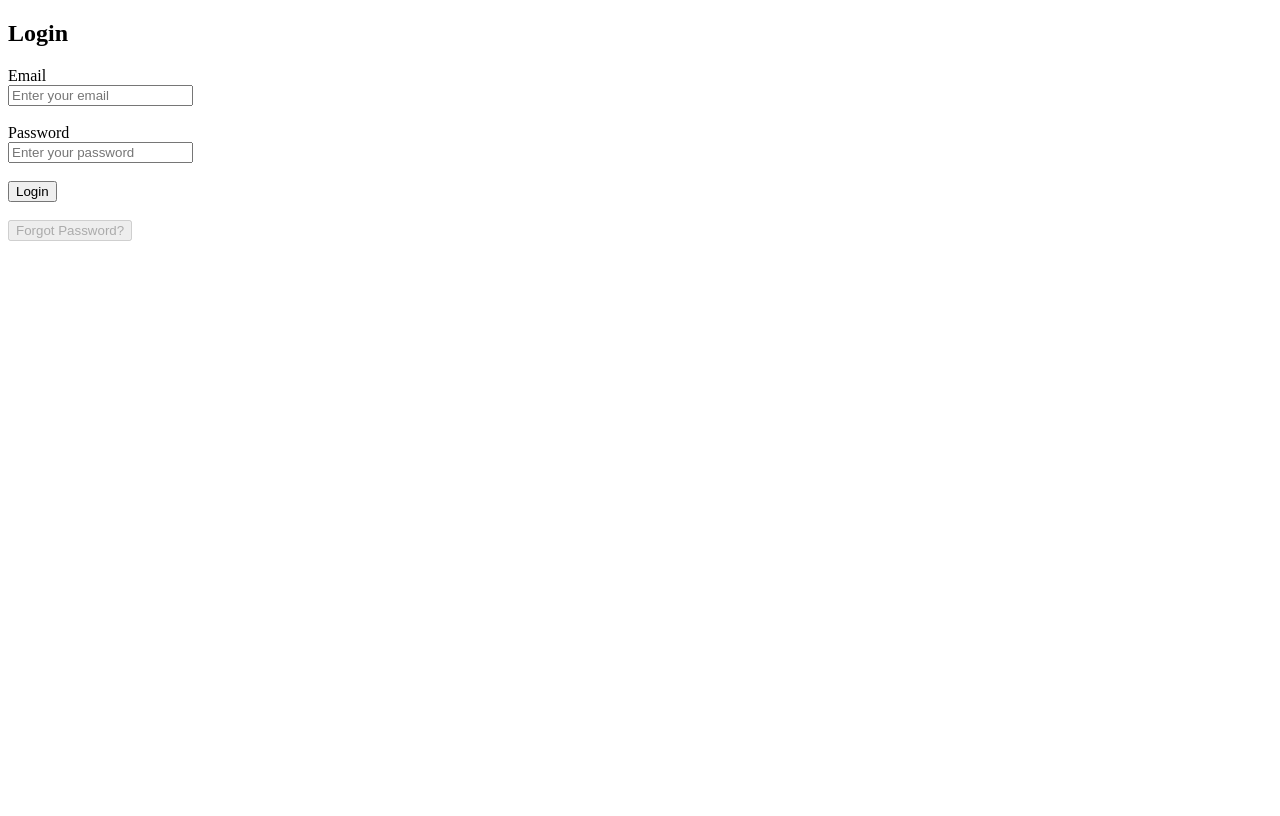
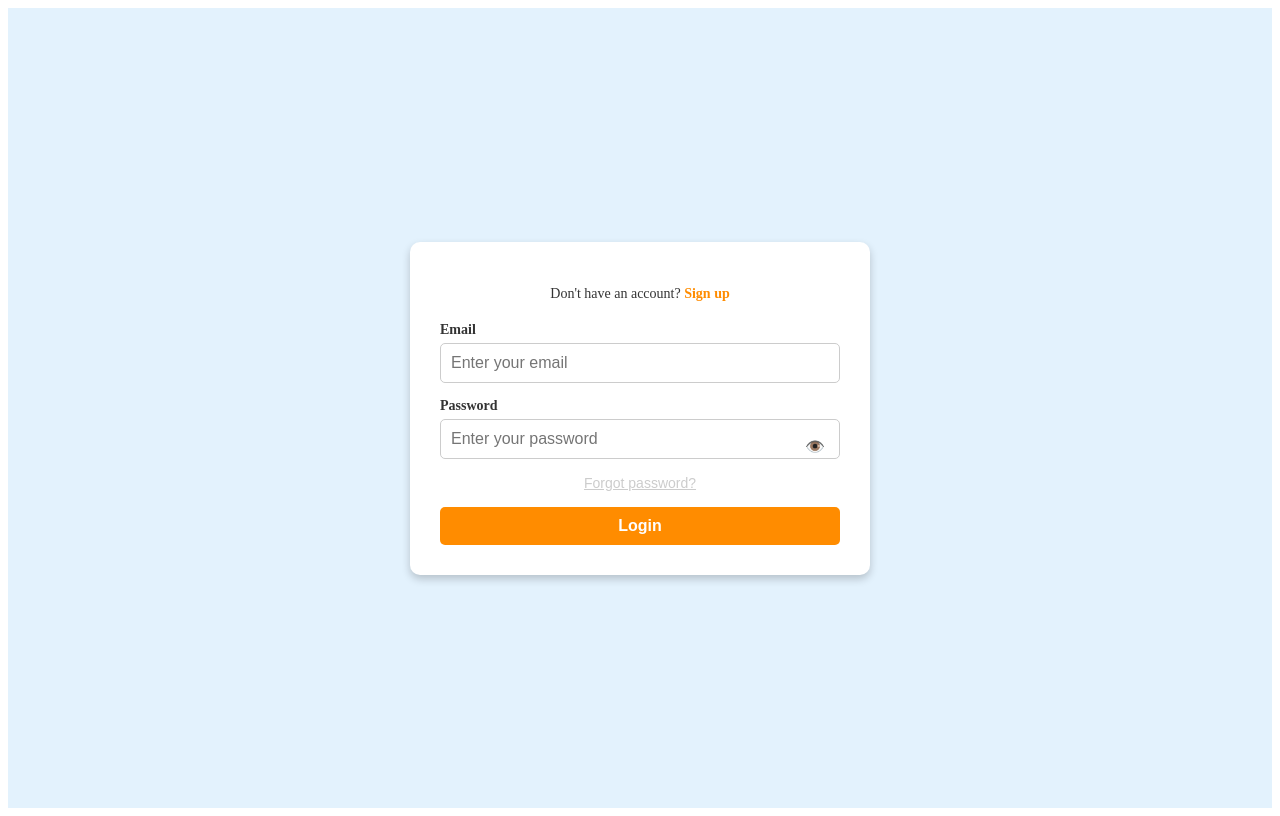
Before and after one commit to argjirashala/FullStack_Project, a React (Vite) app in the folder patient-management/: page /login in a window 1280 px wide. Built offline with nearby package versions, Linux system fonts and the light colour scheme; no server answers.

Commit message:
Styling the Login for both patients and doctors, add better error handling, show errors appropriately

```diff
--- /dev/null
+++ b/patient-management/src/components/Login/DoctorLogin.css
@@ -0,0 +1,81 @@
+.doctor-login-container {
+  display: flex;
+  justify-content: center;
+  align-items: center;
+  height: 100vh;
+  background-color: #a0c4ee;
+}
+
+.doctor-login-box {
+  background-color: white;
+  padding: 30px;
+  border-radius: 10px;
+  box-shadow: 0 4px 8px rgba(0, 0, 0, 0.2);
+  width: 100%;
+  max-width: 400px;
+  text-align: center;
+}
+
+.doctor-login-title {
+  margin-bottom: 20px;
+  font-size: 24px;
+  color: #2a23a2;
+}
+
+.doctor-login-form {
+  display: flex;
+  flex-direction: column;
+}
+
+.doctor-login-label {
+  text-align: left;
+  font-size: 14px;
+  font-weight: bold;
+  margin-bottom: 5px;
+  color: #333;
+}
+
+.doctor-login-input {
+  padding: 10px;
+  font-size: 16px;
+  border: 1px solid #ccc;
+  border-radius: 5px;
+  margin-bottom: 15px;
+  width: 100%;
+  box-sizing: border-box;
+  padding-right: 50px;
+}
+
+.doctor-login-input:focus {
+  outline: none;
+  border-color: #2a23a2;
+  box-shadow: 0 0 5px #2a23a2;
+}
+
+.doctor-password-container {
+  position: relative;
+}
+
+.doctor-login-button {
+  background-color: #2a23a2;
+  color: white;
+  font-size: 16px;
+  font-weight: bold;
+  padding: 10px;
+  border: none;
+  border-radius: 5px;
+  cursor: pointer;
+  transition: background-color 0.3s ease;
+}
+
+.doctor-login-button:hover {
+  background-color: #161176;
+}
+
+.doctor-login-error {
+  color: red;
+  font-weight: bold;
+  margin-bottom: 15px;
+  text-align: left;
+  font-size: 14px;
+}
--- a/patient-management/src/components/Login/DoctorLogin.jsx
+++ b/patient-management/src/components/Login/DoctorLogin.jsx
@@ -2,10 +2,12 @@ import { useState } from "react";
 import { useNavigate } from "react-router-dom";
 import { db } from "../../firebase-config";
 import { collection, query, where, getDocs } from "firebase/firestore";
+import "./DoctorLogin.css";
 
 const DoctorLogin = () => {
   const [doctorId, setDoctorId] = useState("");
   const [password, setPassword] = useState("");
+  const [error, setError] = useState("");
   const navigate = useNavigate();
 
   const handleLogin = async (e) => {
@@ -13,7 +15,6 @@ const DoctorLogin = () => {
 
     try {
       const doctorsCollectionRef = collection(db, "doctors");
-      // Correct the field name to match Firestore
       const q = query(doctorsCollectionRef, where("doctorID", "==", doctorId));
       const querySnapshot = await getDocs(q);
 
@@ -23,56 +24,59 @@ const DoctorLogin = () => {
         if (password === doctorData.password) {
           console.log("Doctor logged in successfully:", doctorData);
 
-          // Save doctor data in localStorage
           localStorage.setItem("doctorData", JSON.stringify(doctorData));
 
-          // Navigate to the doctor's home page
           navigate("/doctor/home");
         } else {
-          alert("Invalid password. Please try again.");
+          setError("Invalid password. Please try again.");
         }
       } else {
-        alert("Doctor ID not found. Please check your credentials.");
+        setError("Doctor ID not found. Please check your credentials.");
       }
     } catch (error) {
       console.error("Error during login:", error);
-      alert("An error occurred. Please try again.");
+      setError("An error occurred. Please try again.");
     }
   };
 
   return (
-    <div>
-      <form onSubmit={handleLogin}>
-        <h2>Doctor Login</h2>
-
-        <label htmlFor="doctorId">Doctor ID</label>
-        <br />
+    <div className="doctor-login-container">
+      <div className="doctor-login-box">
+        <h2 className="doctor-login-title">Doctor Login</h2>
+        {error && <p className="doctor-login-error">{error}</p>}
+        <form onSubmit={handleLogin} className="doctor-login-form">
+          <label htmlFor="doctorId" className="doctor-login-label">
+            Doctor ID
+          </label>
           <input
             type="text"
             id="doctorId"
+            className="doctor-login-input"
             value={doctorId}
             onChange={(e) => setDoctorId(e.target.value)}
             placeholder="Enter your Doctor ID"
             required
           />
-        <br />
-        <br />
 
-        <label htmlFor="password">Password</label>
-        <br />
+          <label htmlFor="password" className="doctor-login-label">
+            Password
+          </label>
+          <div className="doctor-password-container">
             <input
               type="password"
               id="password"
+              className="doctor-login-input"
               value={password}
               onChange={(e) => setPassword(e.target.value)}
               placeholder="Enter your Password"
               required
             />
-        <br />
-        <br />
-
-        <button type="submit">Login</button>
+          </div>
+          <button type="submit" className="doctor-login-button">
+            Login
+          </button>
         </form>
+      </div>
     </div>
   );
 };
--- /dev/null
+++ b/patient-management/src/components/Login/Login.css
@@ -0,0 +1,122 @@
+.login-container {
+  display: flex;
+  justify-content: center;
+  align-items: center;
+  height: 100vh;
+  background-color: #e3f2fd;
+}
+
+.login-box {
+  background-color: white;
+  padding: 30px;
+  border-radius: 10px;
+  box-shadow: 0 4px 8px rgba(0, 0, 0, 0.2);
+  width: 100%;
+  max-width: 400px;
+  text-align: center;
+}
+
+.signup-text {
+  margin-bottom: 20px;
+  font-size: 14px;
+  color: #333;
+}
+
+.signup-link {
+  color: #ff8c00;
+  text-decoration: none;
+  font-weight: bold;
+}
+
+.signup-link:hover {
+  text-decoration: underline;
+}
+
+.login-form {
+  display: flex;
+  flex-direction: column;
+}
+
+.login-label {
+  text-align: left;
+  font-size: 14px;
+  font-weight: bold;
+  margin-bottom: 5px;
+  color: #333;
+}
+
+.login-input {
+  padding: 10px;
+  font-size: 16px;
+  border: 1px solid #ccc;
+  border-radius: 5px;
+  margin-bottom: 15px;
+  width: 100%;
+  box-sizing: border-box;
+  padding-right: 50px;
+}
+
+.login-input:focus {
+  outline: none;
+  border-color: #ff8c00;
+  box-shadow: 0 0 5px #ff8c00;
+}
+
+.password-container {
+  position: relative;
+}
+
+.toggle-password {
+  position: absolute;
+  top: 50%;
+  right: 10px;
+  transform: translateY(-50%);
+  background: none;
+  border: none;
+  font-size: 1rem;
+  cursor: pointer;
+  padding: 5px;
+}
+
+.toggle-password:focus {
+  outline: none;
+}
+
+.forgot-password {
+  background: none;
+  border: none;
+  color: #ff8c00;
+  font-size: 14px;
+  margin-bottom: 15px;
+  cursor: pointer;
+  text-decoration: underline;
+}
+
+.forgot-password:disabled {
+  color: #ccc;
+  cursor: not-allowed;
+}
+
+.login-button {
+  background-color: #ff8c00;
+  color: white;
+  font-size: 16px;
+  font-weight: bold;
+  padding: 10px;
+  border: none;
+  border-radius: 5px;
+  cursor: pointer;
+  transition: background-color 0.3s ease;
+}
+
+.login-button:hover {
+  background-color: #e67e00;
+}
+
+.login-error {
+  color: red;
+  font-weight: bold;
+  margin-bottom: 15px;
+  text-align: center;
+  font-size: 14px;
+}
--- a/patient-management/src/components/Login/Login.jsx
+++ b/patient-management/src/components/Login/Login.jsx
@@ -2,24 +2,36 @@ import { useState } from "react";
 import { getAuth, signInWithEmailAndPassword, sendPasswordResetEmail } from "firebase/auth";
 import { useNavigate } from "react-router-dom";
 import { db } from "../../firebase-config";
-import { doc, getDoc } from "firebase/firestore";
+import { doc, getDoc, collection, query, where, getDocs } from "firebase/firestore";
+import "./Login.css";
 
 const Login = () => {
   const [email, setEmail] = useState("");
   const [password, setPassword] = useState("");
+  const [showPassword, setShowPassword] = useState(false);
+  const [error, setError] = useState("");
   const navigate = useNavigate();
+
 
   const handleLogin = async (e) => {
     e.preventDefault();
+    setError("");
 
     try {
+      const usersCollectionRef = collection(db, "patients");
+      const emailQuery = query(usersCollectionRef, where("email", "==", email));
+      const emailSnapshot = await getDocs(emailQuery);
+
+      if (emailSnapshot.empty) {
+        setError("No account found with this email. Please sign up or check your email address.");
+        return;
+      }
+
       const auth = getAuth();
-      const userCredential = await signInWithEmailAndPassword(auth, email, password);
+      await signInWithEmailAndPassword(auth, email, password);
 
-      const user = userCredential.user;
-      console.log("Logged in successfully:", user);
-
-      const patientDocRef = doc(db, "patients", user.uid);
+      const userCredential = auth.currentUser;
+      const patientDocRef = doc(db, "patients", userCredential.uid);
       const patientDoc = await getDoc(patientDocRef);
 
       if (patientDoc.exists()) {
@@ -28,74 +40,97 @@ const Login = () => {
 
         navigate("/patient/home", { state: { patientData } });
       } else {
-        alert("Patient record not found in Firestore!");
+        setError("Patient record not found in Firestore.");
       }
     } catch (error) {
-      console.error("Error during login:", error);
-      alert(error.message);
+      if (error.code === "auth/invalid-credential") {
+        setError("Incorrect password. Please try again.");
+      } else if (error.code === "auth/invalid-email") {
+        setError("Invalid email format. Please check and try again.");
+      } else {
+        setError("An unexpected error occurred. Please try again later.");
+      }
     }
   };
 
   const handleForgotPassword = async () => {
+    setError("");
+
     if (!email) {
-      alert("Please enter your email to reset your password.");
+      setError("Please enter your email to reset your password.");
       return;
     }
 
     try {
       const auth = getAuth();
       await sendPasswordResetEmail(auth, email);
-
-      alert("Password reset email sent! Check your inbox.");
+      setError("Password reset email sent! Check your inbox.");
     } catch (error) {
       console.error("Error sending password reset email:", error);
-      alert(error.message);
+      setError("Error sending password reset email. Please try again.");
     }
   };
 
   return (
-    <div>
-      <form onSubmit={handleLogin}>
-        <h2>Login</h2>
-
-        <label htmlFor="email">Email</label>
-        <br />
+    <div className="login-container">
+      <div className="login-box">
+        <p className="signup-text">
+          Don&apos;t have an account?{" "}
+          <a href="/register" className="signup-link">
+            Sign up
+          </a>
+        </p>
+        {error && <p className="login-error">{error}</p>}
+        <form onSubmit={handleLogin} className="login-form">
+          <label htmlFor="email" className="login-label">
+            Email
+          </label>
           <input
             type="email"
             id="email"
+            className="login-input"
             value={email}
             onChange={(e) => setEmail(e.target.value)}
             placeholder="Enter your email"
             required
           />
-        <br />
-        <br />
 
-        <label htmlFor="password">Password</label>
-        <br />
+          <label htmlFor="password" className="login-label">
+            Password
+          </label>
+          <div className="password-container">
             <input
-          type="password"
+              type={showPassword ? "text" : "password"}
               id="password"
+              className="login-input"
               value={password}
               onChange={(e) => setPassword(e.target.value)}
               placeholder="Enter your password"
               required
             />
-        <br />
-        <br />
-
-        <button type="submit">Login</button>
-        <br />
-        <br />
+            <button
+              type="button"
+              className="toggle-password"
+              onClick={() => setShowPassword(!showPassword)}
+            >
+              {showPassword ? "🙈" : "👁️"}
+            </button>
+          </div>
 
           <button
             type="button"
+            className="forgot-password"
             onClick={handleForgotPassword}
             disabled={!email}
           >
-          Forgot Password?
+            Forgot password?
+          </button>
+
+          <button type="submit" className="login-button">
+            Login
           </button>
         </form>
+      </div>
     </div>
   );
 };
```
Lines whose indentation alone changed are shown as unchanged.
